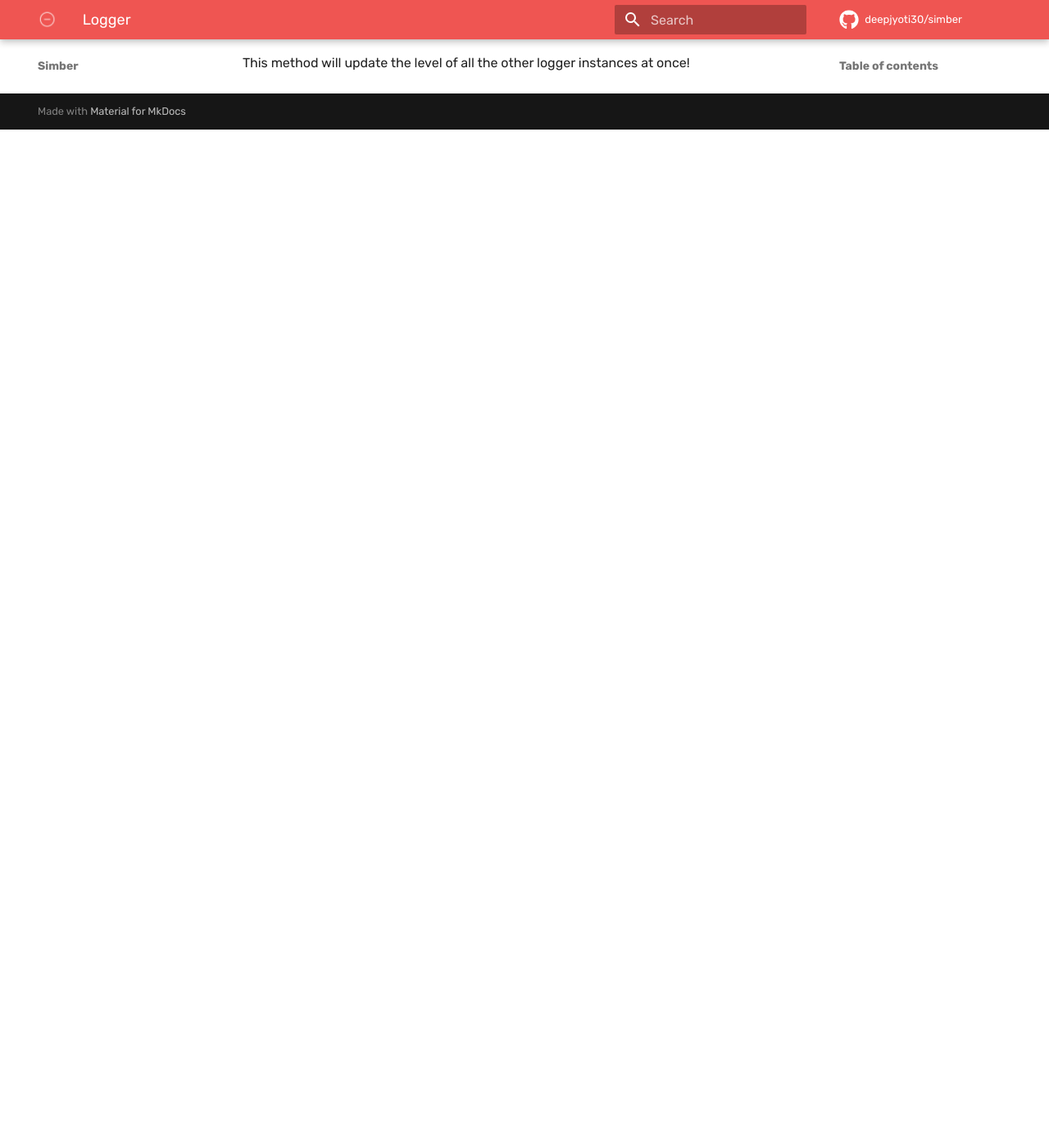
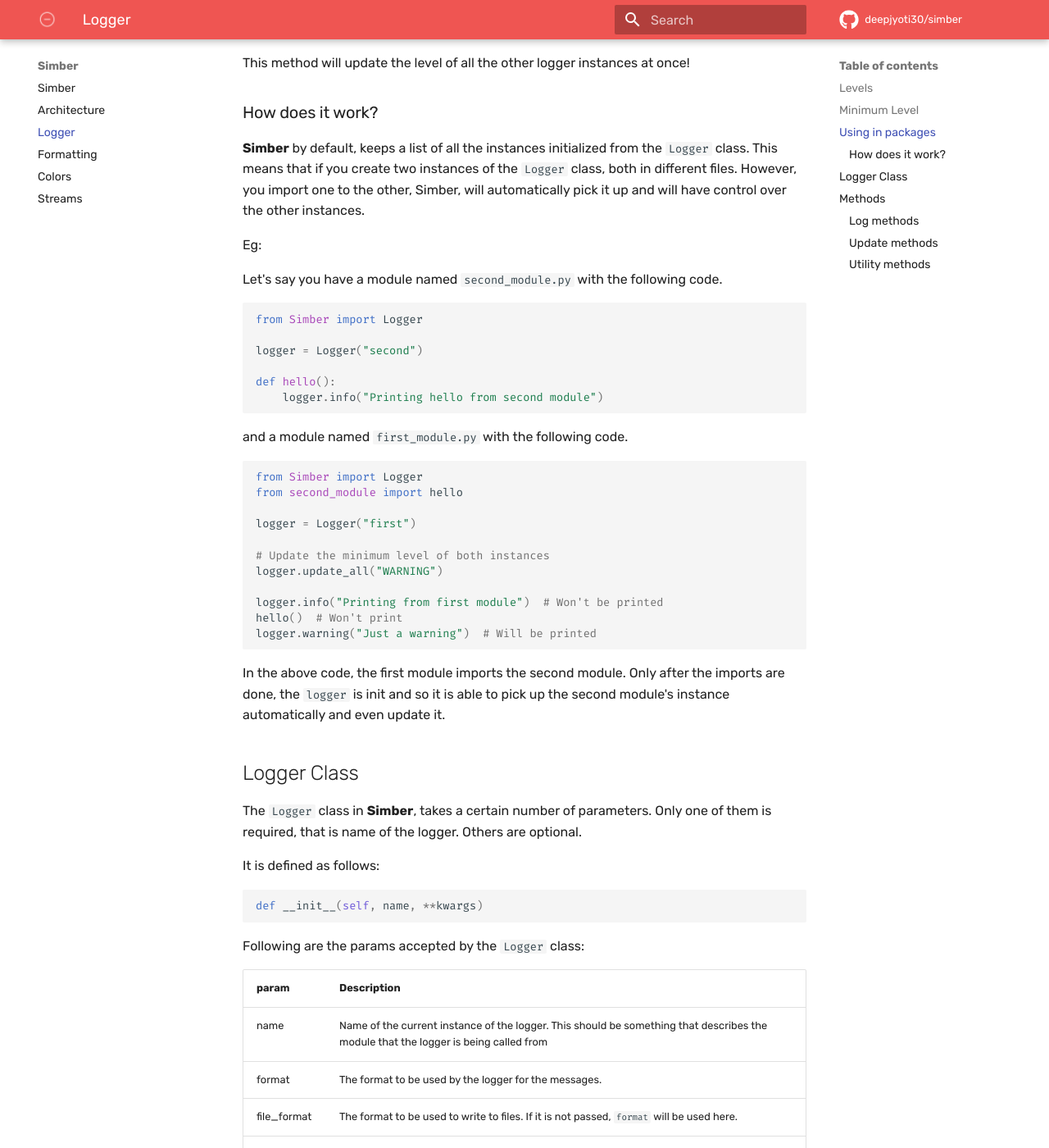
Before and after one commit to deepjyoti30/simber, an MkDocs documentation site: the page built from docs/en/docs/logger.md, in a window 1280 px wide and 1400 px high, scrolled down 1467 px. Shown: the whole window at 82% size. Built offline with MkDocs 1.6.1 and Material for MkDocs 9.7.7, drawn with Linux system fonts in a browser that asks for light colours; comment, search, counter and statistics services are not loaded; before the commit the page ends 1625 px from its top, so only the background shows below that; some of the changed text lies outside the part shown.

Commit message:
Add docs about class and methods of the class
Add docs about the class and the methods of the class that are exposed
to the user.

````diff
--- a/docs/en/docs/logger.md
+++ b/docs/en/docs/logger.md
@@ -37,3 +37,91 @@
 However, Simber takes care of that for you. All you have to do is use the `update_level` method of the `last` instance created (since the last instance is mostly created in the main module which is importing all the other ones.).
 
 This method will update the level of all the other logger instances at once!
+
+### How does it work?
+
+**Simber** by default, keeps a list of all the instances initialized from the `Logger` class. This means that if you create two instances of the `Logger` class, both in different files. However, you import one to the other, Simber, will automatically pick it up and will have control over the other instances.
+
+Eg:
+
+Let's say you have a module named `second_module.py` with the following code.
+
+```python
+from Simber import Logger
+
+logger = Logger("second")
+
+def hello():
+    logger.info("Printing hello from second module")
+```
+
+and a module named `first_module.py` with the following code.
+
+```python
+from Simber import Logger
+from second_module import hello
+
+logger = Logger("first")
+
+# Update the minimum level of both instances
+logger.update_all("WARNING")
+
+logger.info("Printing from first module")  # Won't be printed
+hello()  # Won't print
+logger.warning("Just a warning")  # Will be printed
+```
+
+In the above code, the first module imports the second module. Only after the imports are done, the `logger` is init and so it is able to pick up the second module's instance automatically and even update it.
+
+## Logger Class
+
+The `Logger` class in **Simber**, takes a certain number of parameters. Only one of them is required, that is name of the logger. Others are optional.
+
+It is defined as follows:
+
+```python
+def __init__(self, name, **kwargs)
+```
+
+Following are the params accepted by the `Logger` class:
+
+| param | Description |
+| ----- | ----------- |
+| name | Name of the current instance of the logger. This should be something that describes the module that the logger is being called from |
+| format | The format to be used by the logger for the messages. |
+| file_format | The format to be used to write to files. If it is not passed, `format` will be used here. |
+| log_path | File or directory where logs are supposed to be stored. If it is a directory, a new log file is created if not already present and accordingly written. If it is a file, the logs are written to this file. If not passed, this is skipped.|
+| level | Minimum level that the logger will log in. By default set to `INFO` |
+| file_level | Minimum level that the logger will log in for files. Set to minimum level by default |
+| disable_file | Disable writing the logs to the files |
+| update_all | Update all the instances that are created before this instance with the passed `format`, `level` and value of `disable_file`. |
+
+## Methods
+
+**Simber** exposes a number of methods in order to let the user have maximum control over the logger.
+
+### Log methods
+
+The methods to log are
+
+- `debug(message, *args)`
+- `info(message, *args)`
+- `warning(message, *args)`
+- `error(message, *args)`
+- `critical(message, *args)`
+
+### Update methods
+
+The methods that can be used to update other instances
+
+- `update_level(level)`               - Update the `level` for all instances
+- `update_disable_file(disable_file)` - Update the `disable_file` attribute for all instances
+- `update_format(format)`             - Update the `format` for all instances
+
+### Utility methods
+
+Other useful methods
+
+- `add_stream(stream_to_be_added)` - Add streams to the stream container
+- `list_available_levels()`        - List all available levels to stdout
+- `hold()`                         - Hold the screen for user input
````
